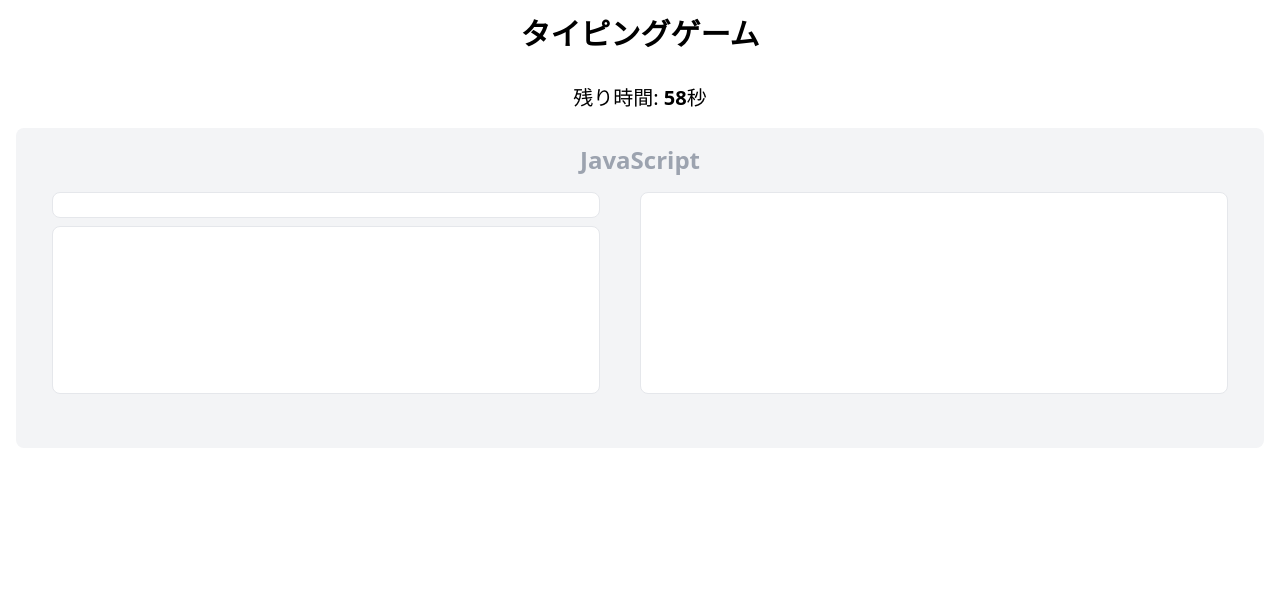
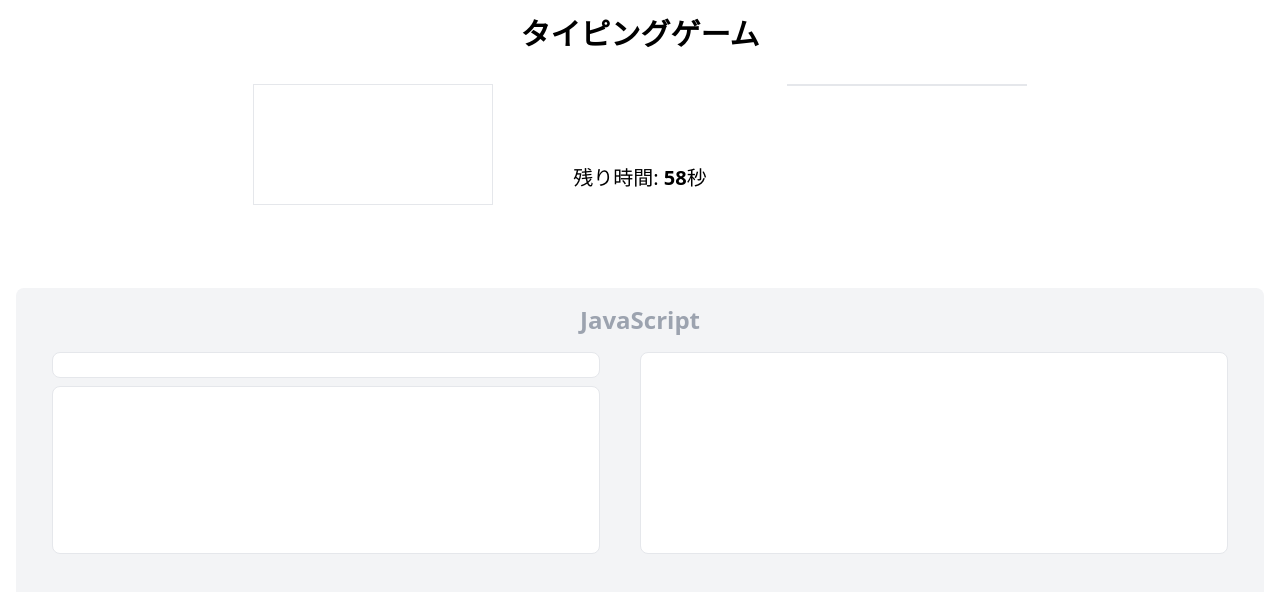
Before and after one commit to natsu727/RabukaCupFront, a SvelteKit app: page / in a window 1280 px wide. Both pictures are taken after a click on the button "ゲームスタート". Shown: the top 592 px of the page. Built offline with nearby package versions, Linux system fonts and the light colour scheme; no server answers.

Commit message:
ビデオ追加

```diff
--- a/src/routes/+page.svelte
+++ b/src/routes/+page.svelte
@@ -1,4 +1,5 @@
 <script lang="ts">
+
   import { onMount } from "svelte";
   import { bfInterpret } from "$lib/call_wasm.js";
 
@@ -65,6 +66,7 @@
 
   function startGame() {
     isGameActive = true;
+    active=true;
     score = 0;
     timeLeft = 60;
     mistakes = 0;
@@ -112,6 +114,10 @@
       // 	return;
     }
 
+    if(event.key ==="Escape"){
+      endGame();
+    }
+
     if (
       event.key.length !== 1 ||
       event.ctrlKey ||
@@ -127,6 +133,7 @@
 
     if (userInput === currentWord) {
       score++;
+      blurRevel--;
       setTimeout(nextWord, 100);
     } else if (userInput.length >= currentWord.length) {
       mistakes++;
@@ -136,6 +143,8 @@
 
   function endGame() {
     isGameActive = false;
+    active=false;
+    blurRevel=5;
     alert(`ゲーム終了!\nスコア: ${score}\n正確性: ${accuracy}%`);
   }
 
@@ -144,11 +153,46 @@
     if (userInput[index] === currentWord[index]) return "text-green-500";
     return "text-red-500";
   }
+
+export let videoElem: HTMLVideoElement | undefined;
+export let active: boolean = false;
+$: if (active) {
+		startCapture();
+}
+
+
+function startCapture() {
+		// Web カメラのストリームを取得して video 要素に紐付ける
+		navigator.mediaDevices
+			.getUserMedia({ video: true })
+			.then((mediaStream: MediaStream) => {
+				if (videoElem) {
+					videoElem.srcObject = mediaStream;
+					videoElem.play();
+				}
+			})
+			.catch((err) => {
+				console.error('Web カメラの取得に失敗しました:', err);
+			});
+	}
+
+  let blurRevel = 5;
+
+  const revel=[
+    "blur-none",
+    "blur-sm",
+    "blur-md",
+    "blur-lg",
+    "blur-xl",
+    "blur-2xl"
+]
+
 </script>
 
 <main class="container mx-auto p-4">
   <div class="text-center space-y-6">
     <h1 class="text-3xl font-bold mb-8">タイピングゲーム</h1>
+
 
 {#if !isGameActive}
 <button
@@ -159,8 +203,18 @@
 </button>
 {:else}
 <div class="space-y-4">
-        <div class="text-xl">
+  <div class="flex justify-center flex-row">
+    <div class="border w-60 max-h-fit">
+      <video id="webcam" bind:this={videoElem} class={revel[blurRevel]}  playsinline>
+      </video>
+    </div>
+
+    <div class="text-xl p-20">
       残り時間: <span class="font-bold">{timeLeft}</span>秒
+    </div>
+    <div class="border w-60 max-h-fit">
+      <div class=""></div>
+    </div>
   </div>
 
         <div class=" h-80 p-4 bg-gray-100 rounded-lg">
```
Lines whose indentation alone changed are shown as unchanged.
